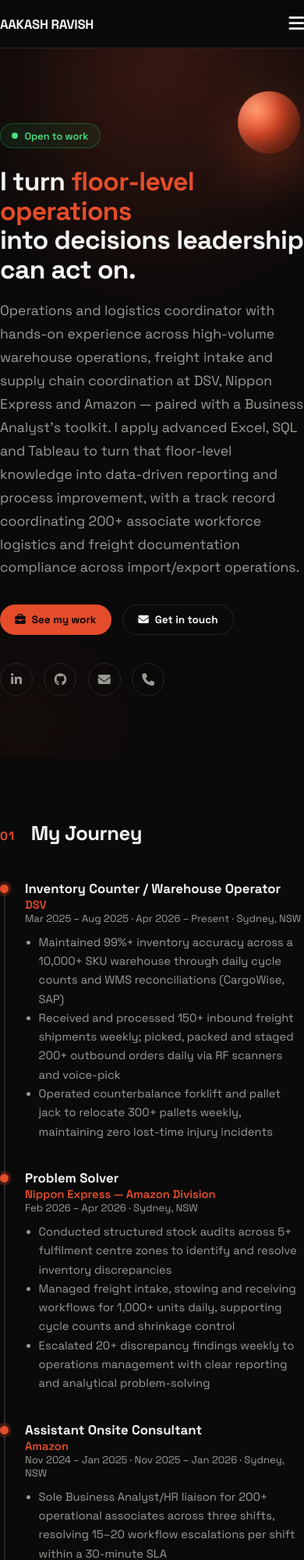
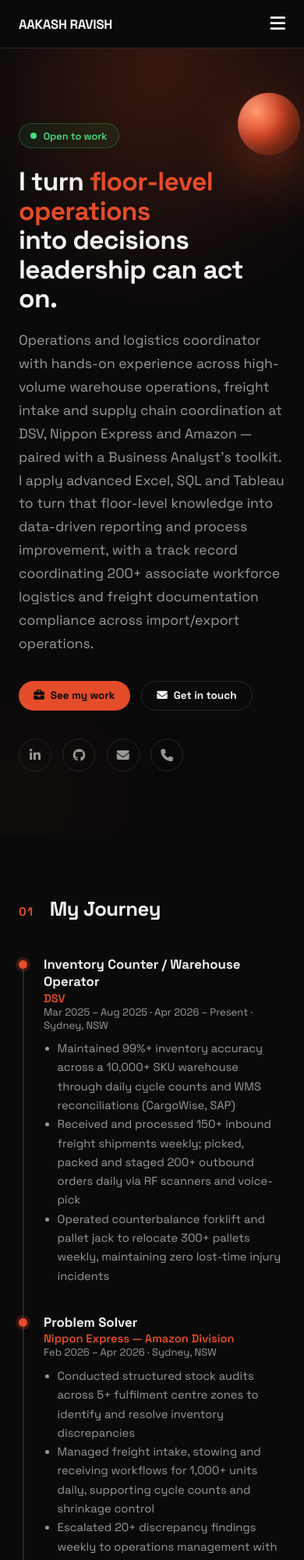
Before and after one commit to Aakash-Ravish/portfolio, a plain HTML site: page index.html in a window 390 px wide. Shown: the top 2000 px of the page at 78% size. Drawn offline with Linux system fonts and the light colour scheme.

Commit message:
Fix mobile horizontal padding: .hero/.section/.nav-inner/.contact-cta shorthand padding clobbered .container's 1.5rem gutter on viewports <=1120px
Co-Authored-By: Claude Fable 5 <noreply@anthropic.com>

```diff
--- a/index.html
+++ b/index.html
@@ -48,7 +48,7 @@
     background:rgba(10,10,10,0.85); backdrop-filter:blur(12px);
     border-bottom:1px solid var(--border);
   }
-  .nav-inner{display:flex; align-items:center; justify-content:space-between; padding:1.1rem 0;}
+  .nav-inner{display:flex; align-items:center; justify-content:space-between; padding-top:1.1rem; padding-bottom:1.1rem;}
   .brand{font-weight:800; letter-spacing:-0.02em; font-size:1.05rem;}
   .nav-links{display:flex; align-items:center; gap:1.75rem; font-size:0.9rem; font-weight:500;}
   .nav-links a{color:var(--text-dim); text-decoration:none; transition:color .2s;}
@@ -89,7 +89,7 @@
   }
 
   /* hero */
-  .hero{padding:6rem 0 5rem; position:relative; overflow:hidden;}
+  .hero{padding-top:6rem; padding-bottom:5rem; position:relative; overflow:hidden;}
   .hero-blob{
     position:absolute; z-index:-1; border-radius:50%; filter:blur(70px);
     background:radial-gradient(circle at 30% 30%, var(--accent) 0%, transparent 70%);
@@ -136,7 +136,7 @@
   .social-row a:hover{border-color:var(--accent); color:var(--accent); transform:translateY(-2px);}
 
   /* section shell */
-  .section{padding:5rem 0; border-bottom:1px solid var(--border);}
+  .section{padding-top:5rem; padding-bottom:5rem; border-bottom:1px solid var(--border);}
   .section-head{display:flex; align-items:baseline; gap:1.25rem; margin-bottom:2.75rem;}
   .section-num{color:var(--accent); font-weight:700; font-size:.95rem; letter-spacing:.1em;}
   .section-title{font-size:clamp(1.6rem,3.5vw,2.3rem); font-weight:800; letter-spacing:-0.02em;}
@@ -209,7 +209,7 @@
   .cert-deloitte{background:#16a34a22; color:#4ade80; border:1px solid #16a34a44;}
   .cert-cc{background:#9333ea22; color:#c084fc; border:1px solid #9333ea44;}
 
-  .contact-cta{text-align:center; padding:5rem 0 6rem;}
+  .contact-cta{text-align:center; padding-top:5rem; padding-bottom:6rem;}
   .contact-cta h2{font-size:clamp(1.8rem,4vw,2.6rem); font-weight:800; margin-bottom:1rem;}
   .contact-row{display:flex; justify-content:center; gap:1.5rem; flex-wrap:wrap; margin-top:2rem; color:var(--text-dim); font-size:.92rem;}
   .contact-row a{text-decoration:none; color:var(--text-dim); transition:color .2s;}
```
